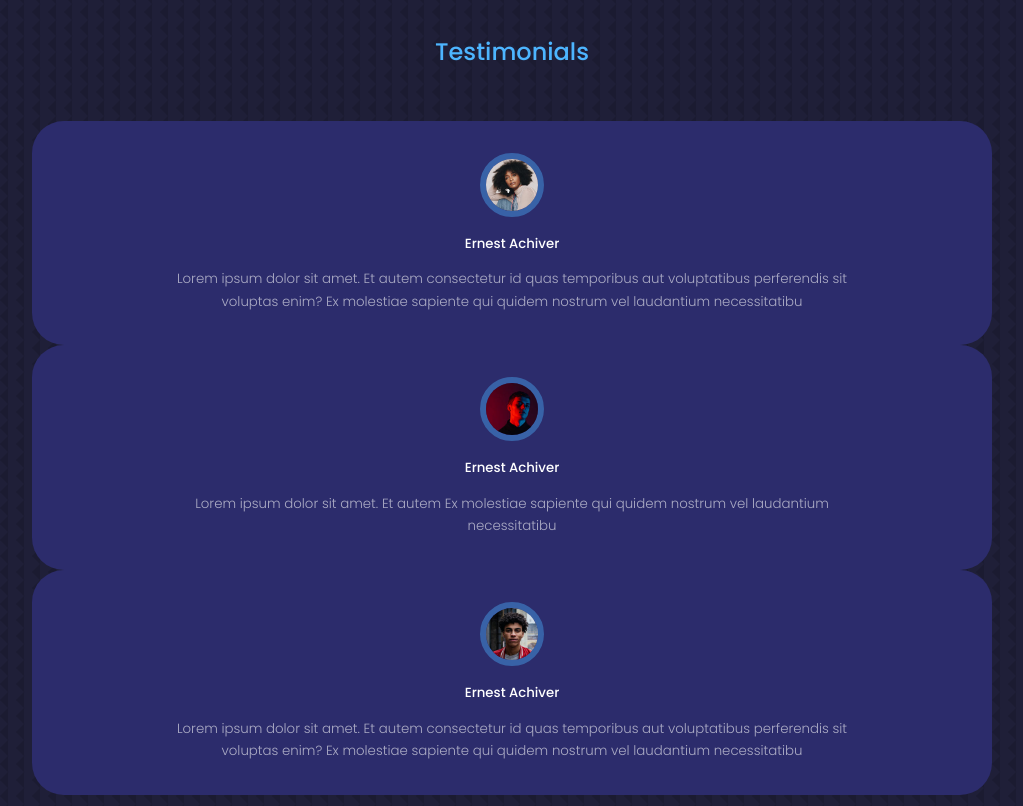
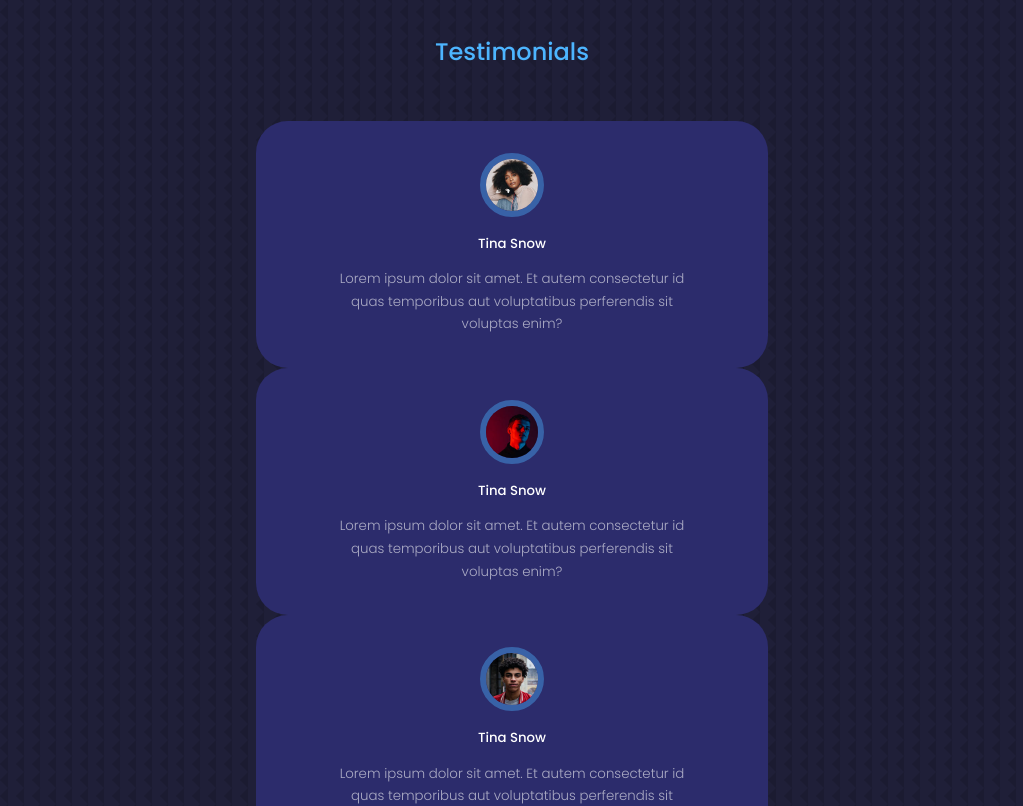
Before and after one commit to Zishan23/Personal-Portfolio-with-React-Js, a React (Create React App) app: page / in a window 1280 px wide. Shown: the part 4700-5506 px from the top of the page, without its empty margins (128-1151 px from the left). Built offline with nearby package versions, Linux system fonts and the light colour scheme.

Commit message:
added changes to the testimonial  made it dynamic

```diff
--- a/src/components/testimonial/testimonial.css
+++ b/src/components/testimonial/testimonial.css
@@ -1,4 +1,4 @@
-.container.testimonials_container{
+.container.testimonial_container{
     width: 40%;
 }
 
--- a/src/components/testimonial/testimonial.jsx
+++ b/src/components/testimonial/testimonial.jsx
@@ -4,6 +4,35 @@ import AVTR1 from '../../assets/avatar1.jpg'
 import AVTR2 from '../../assets/avatar2.jpg'
 import AVTR3 from '../../assets/avatar3.jpg'
 import AVTR4 from '../../assets/avatar4.jpg'
+
+const data=[
+  {
+    avatar: AVTR1,
+    name: 'Tina Snow',
+    review : 'Lorem ipsum dolor sit amet. Et autem consectetur id quas temporibus aut voluptatibus perferendis sit voluptas enim?'
+
+  },
+  {
+    avatar: AVTR2,
+    name: 'Tina Snow',
+    review : 'Lorem ipsum dolor sit amet. Et autem consectetur id quas temporibus aut voluptatibus perferendis sit voluptas enim?'
+
+  },
+  {
+    avatar: AVTR3,
+    name: 'Tina Snow',
+    review : 'Lorem ipsum dolor sit amet. Et autem consectetur id quas temporibus aut voluptatibus perferendis sit voluptas enim?'
+
+  },
+  {
+    avatar: AVTR4,
+    name: 'Tina Snow',
+    review : 'Lorem ipsum dolor sit amet. Et autem consectetur id quas temporibus aut voluptatibus perferendis sit voluptas enim?'
+
+  },
+]
+
+
 
 const Testimonial = () => {
   return (
@@ -12,37 +41,21 @@ const Testimonial = () => {
       <h2>Testimonials</h2>
 
       <div className="container testimonial_container">
-        <article className="testimonial">
-          <div className="client_avatar">
-            <img src={AVTR1} alt="Avatar One" />
-            </div>
-            <h5 className='client_name'>Ernest Achiver</h5>
-            <small className='client_review'>
-            Lorem ipsum dolor sit amet. Et autem consectetur id quas temporibus aut voluptatibus perferendis sit voluptas enim?
-            Ex molestiae sapiente qui quidem nostrum vel laudantium necessitatibu
-            </small>
-        </article>
-        <article className="testimonial">
-          <div className="client_avatar">
-            <img src={AVTR2} alt="Avatar One" />
-            </div>
-            <h5 className='client_name'>Ernest Achiver</h5>
-            <small className='client_review'>
-            Lorem ipsum dolor sit amet. Et autem
-            Ex molestiae sapiente qui quidem nostrum
-            vel laudantium necessitatibu
-            </small>
-        </article>
-        <article className="testimonial">
-          <div className="client_avatar">
-            <img src={AVTR3} alt="Avatar One" />
-            </div>
-            <h5 className='client_name'>Ernest Achiver</h5>
-            <small className='client_review'>
-            Lorem ipsum dolor sit amet. Et autem consectetur id quas temporibus aut voluptatibus perferendis sit voluptas enim?
-            Ex molestiae sapiente qui quidem nostrum vel laudantium necessitatibu
-            </small>
-        </article>
+        {
+          data.map(({avatar,name,review},index) => {
+            return(
+              <article key = {index}className="testimonial">
+              <div className="client_avatar">
+                <img src={avatar}  />
+                </div>
+                <h5 className='client_name'>{name}</h5>
+                <small className='client_review'>{review}</small>
+            </article>
+            )
+          })
+        }
+
+
       </div>
 
     </section>
```
